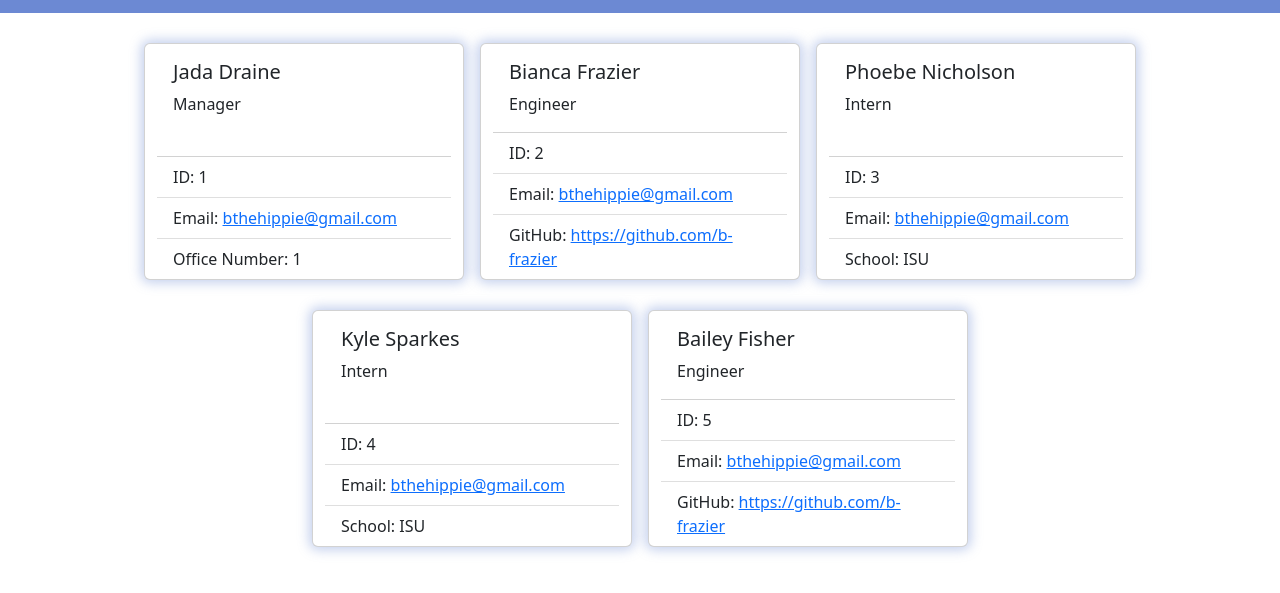
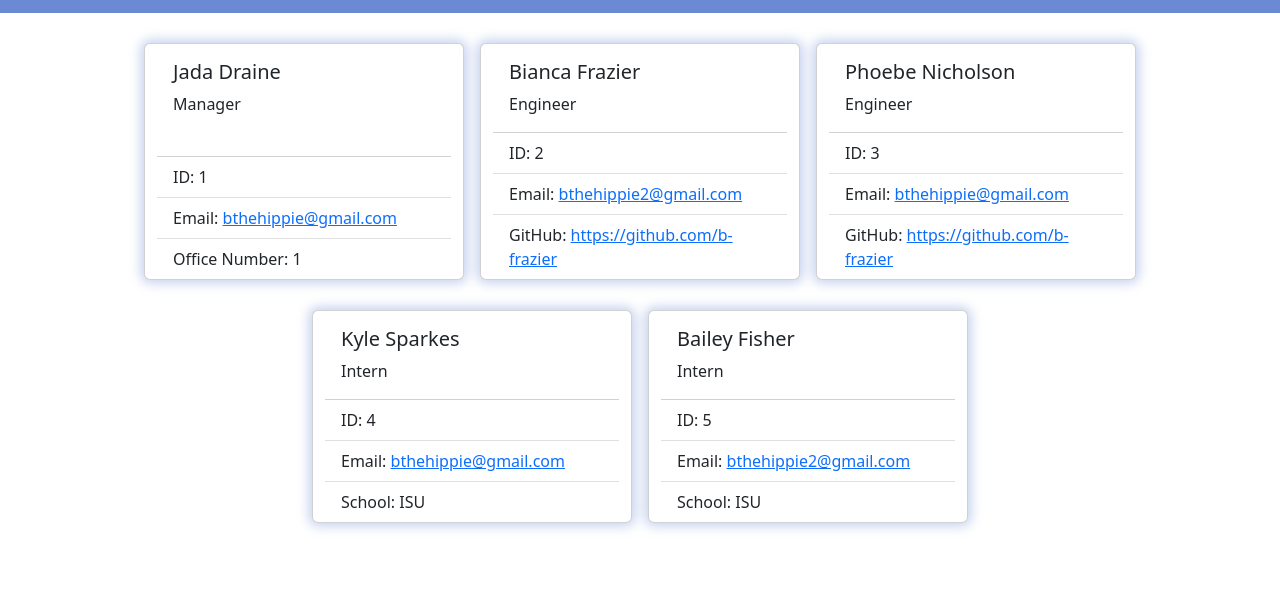
Before and after one commit to b-frazier/team-profile-generator, a website: page dist/index.html in a window 1280 px wide. Shown: the part 63-656 px from the top of the page. Drawn offline with nearby package versions, Linux system fonts and the light colour scheme.

Commit message:
re-do generator for video

```diff
--- a/dist/index.html
+++ b/dist/index.html
@@ -35,7 +35,7 @@
     </div>
     <ul class="list-group list-group-flush">
         <li class="list-group-item">ID: 2</li>
-        <li class="list-group-item">Email: <a href="mailto: bthehippie@gmail.com">bthehippie@gmail.com</a></li>
+        <li class="list-group-item">Email: <a href="mailto: bthehippie2@gmail.com">bthehippie2@gmail.com</a></li>
         <li class="list-group-item">GitHub: <a href="https://github.com/b-frazier" target="_blank">https://github.com/b-frazier</a></li>
     </ul>
     </div>
@@ -43,12 +43,12 @@
     <div class="card" style="width: 20rem;">
     <div class="card-body">
         <h5 class="card-title">Phoebe Nicholson</h5>
-        <p class="card-text">Intern</p>
+        <p class="card-text">Engineer</p>
     </div>
     <ul class="list-group list-group-flush">
         <li class="list-group-item">ID: 3</li>
         <li class="list-group-item">Email: <a href="mailto: bthehippie@gmail.com">bthehippie@gmail.com</a></li>
-        <li class="list-group-item">School: ISU</li>
+        <li class="list-group-item">GitHub: <a href="https://github.com/b-frazier" target="_blank">https://github.com/b-frazier</a></li>
     </ul>
     </div>
 
@@ -67,12 +67,12 @@
     <div class="card" style="width: 20rem;">
     <div class="card-body">
         <h5 class="card-title">Bailey Fisher</h5>
-        <p class="card-text">Engineer</p>
+        <p class="card-text">Intern</p>
     </div>
     <ul class="list-group list-group-flush">
         <li class="list-group-item">ID: 5</li>
-        <li class="list-group-item">Email: <a href="mailto: bthehippie@gmail.com">bthehippie@gmail.com</a></li>
-        <li class="list-group-item">GitHub: <a href="https://github.com/b-frazier" target="_blank">https://github.com/b-frazier</a></li>
+        <li class="list-group-item">Email: <a href="mailto: bthehippie2@gmail.com">bthehippie2@gmail.com</a></li>
+        <li class="list-group-item">School: ISU</li>
     </ul>
     </div>
 
```
